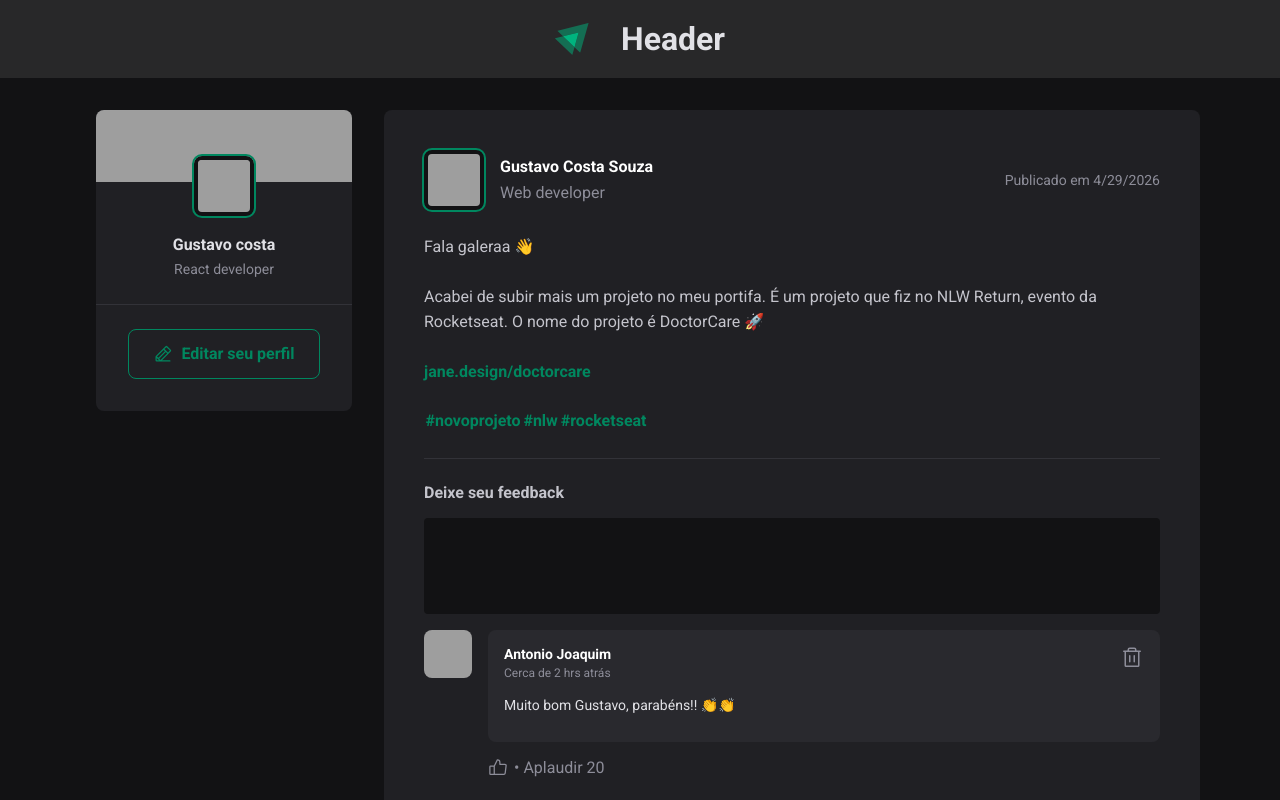
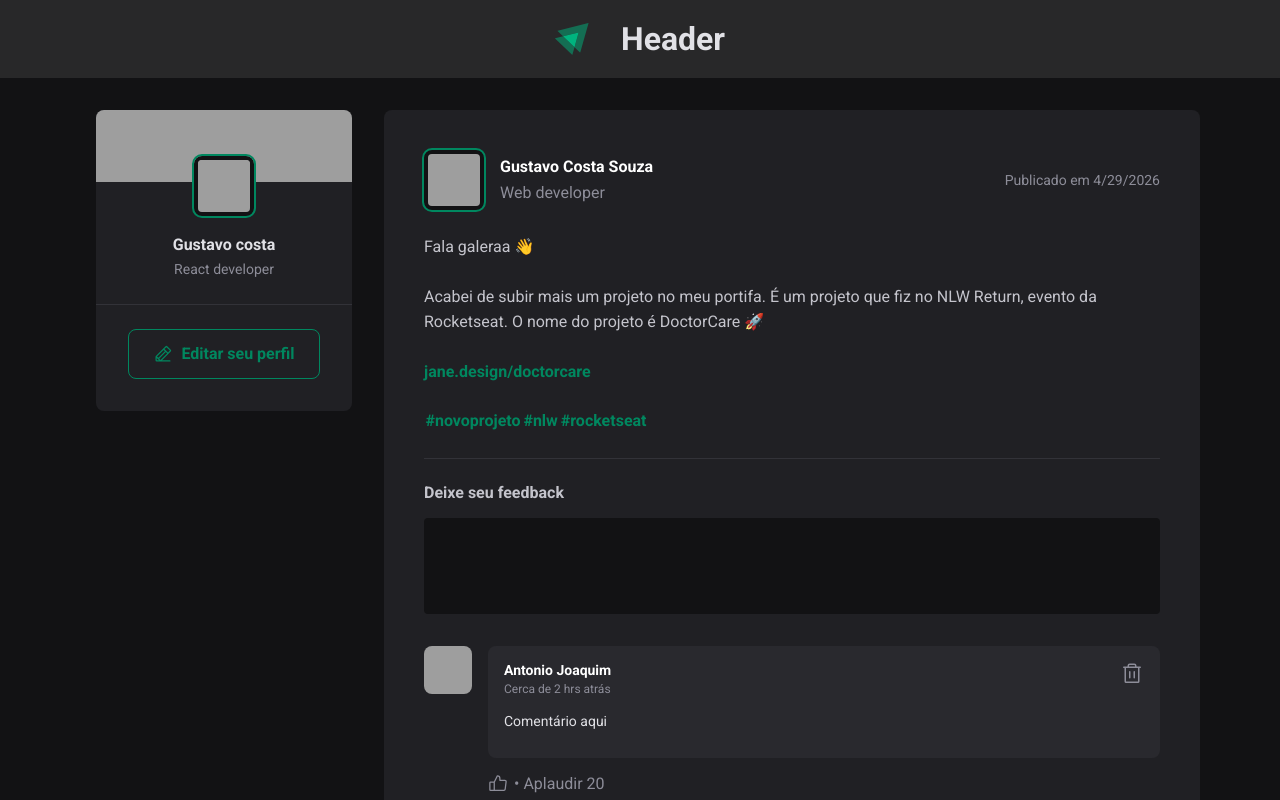
Before and after one commit to gustavobreack3257/projeto-pratico-ignite-feed, a React (Vite) app: page / in a window 1280 px wide. Shown: the top 800 px of the page. Built offline with nearby package versions, Linux system fonts and the light colour scheme; grey boxes are pictures that could not be loaded.

Commit message:
feat: Add Comments

```diff
--- a/package.json
+++ b/package.json
@@ -11,6 +11,7 @@
   },
   "dependencies": {
     "@phosphor-icons/react": "^2.1.10",
+    "date-fns": "^4.1.0",
     "react": "^19.2.4",
     "react-dom": "^19.2.4"
   },
--- a/src/components/Comment.module.css
+++ b/src/components/Comment.module.css
@@ -1,6 +1,10 @@
 .commentContainer {
   display: flex;
   gap: 1rem;
+}
+
+.commentContainer + .commentContainer {
+  margin-top: 1.5rem;
 }
 
 .commentPost {
@@ -10,7 +14,7 @@
   gap: 1rem;
 }
 
-.commentPost>section {
+.commentPost > section {
   display: flex;
   flex-direction: column;
 
@@ -23,7 +27,7 @@
   gap: 1rem;
 }
 
-.commentPost section>strong {
+.commentPost section > strong {
   font-weight: normal;
   font-size: 0.875rem;
   color: var(--gray-100);
--- a/src/components/Comment.tsx
+++ b/src/components/Comment.tsx
@@ -2,7 +2,11 @@ import styles from "./Comment.module.css";
 
 import { Avatar } from "./Avatar";
 import { ThumbsUpIcon, TrashIcon } from "@phosphor-icons/react";
-export function Comment() {
+
+type CommentProps = {
+  comment: string;
+};
+export function Comment({ comment }: CommentProps) {
   return (
     <div className={styles.commentContainer}>
       <Avatar src="https://github.com/imbitubadigital.png" />
@@ -22,7 +26,7 @@ export function Comment() {
             </button>
           </header>
 
-          <strong>Muito bom Gustavo, parabéns!! 👏👏</strong>
+          <strong>{comment}</strong>
         </section>
 
         <footer>
--- a/src/components/Post.module.css
+++ b/src/components/Post.module.css
@@ -96,6 +96,8 @@ header>time {
 .commentForm footer {
   visibility: hidden;
   max-height: 0;
+
+  margin-bottom: 1rem;
 }
 
 .commentForm:focus-within footer {
--- a/src/components/Post.tsx
+++ b/src/components/Post.tsx
@@ -1,3 +1,4 @@
+import { useState } from "react";
 import { Avatar } from "./Avatar";
 import { Comment } from "./Comment";
 import styles from "./Post.module.css";
@@ -24,6 +25,19 @@ export type PostProps = {
 };
 
 export function Post({ id, author, content, publishAt }: PostProps) {
+  const [comments, setComment] = useState(["Comentário aqui"]);
+
+  const [newComment, setNewComment] = useState("");
+
+  function handleAddComment(event: React.FormEvent) {
+    event.preventDefault();
+    setComment([...comments, newComment]);
+    setNewComment("");
+  }
+
+  function handleNewCommentChange(event) {
+    setNewComment(event.target.value);
+  }
   return (
     <article className={styles.post} key={id}>
       <header>
@@ -64,17 +78,23 @@ export function Post({ id, author, content, publishAt }: PostProps) {
         </p>
       </div>
 
-      <form action="" className={styles.commentForm}>
+      <form onSubmit={handleAddComment} className={styles.commentForm}>
         <strong>Deixe seu feedback</strong>
 
-        <textarea />
+        <textarea
+          name="comment"
+          value={newComment}
+          onChange={handleNewCommentChange}
+        />
 
         <footer>
           <button type="submit">Publicar</button>
         </footer>
       </form>
 
-      <Comment />
+      {comments.map((comment) => {
+        return <Comment key={comment} comment={comment} />;
+      })}
     </article>
   );
 }
```
Also changed, not shown: 1 other file (tests, documents, lock files or other folders). Lines whose indentation alone changed are shown as unchanged.
